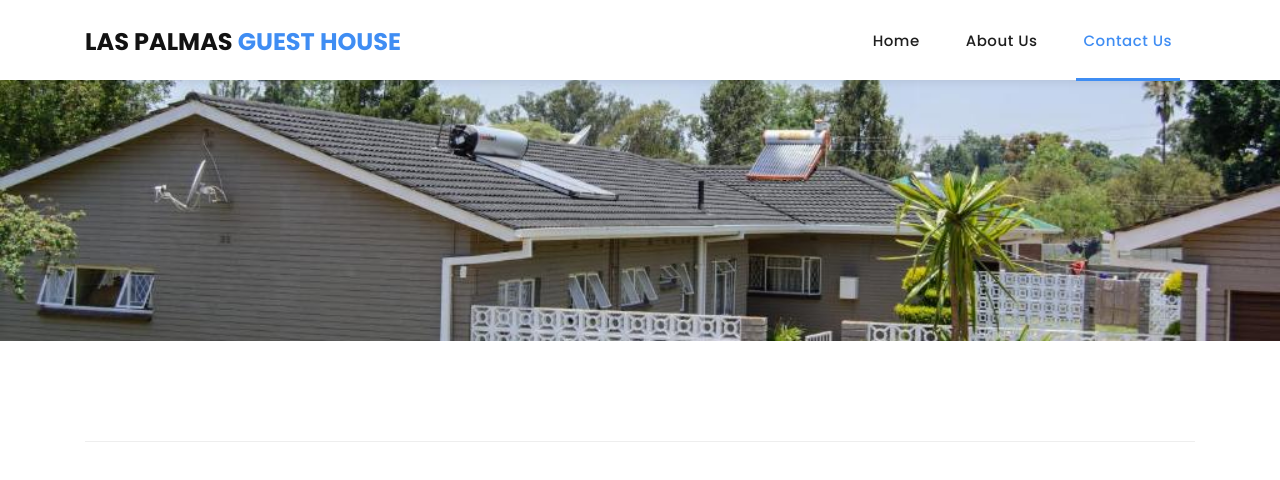
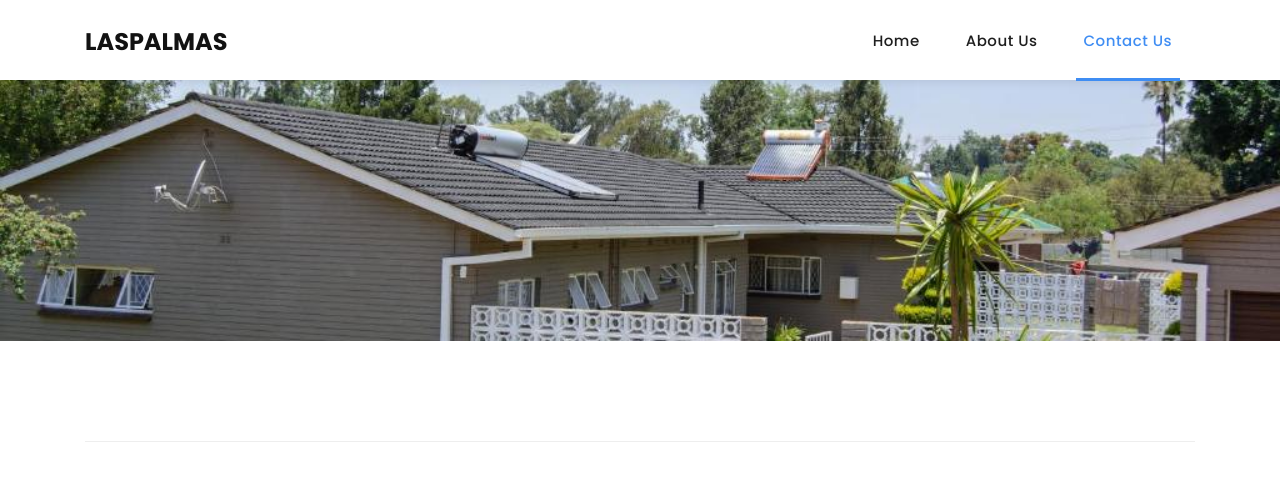
Before and after one commit to TafadzwaNigel/Las-Palmas-Guest-House, a plain HTML site: page contact.html in a window 1280 px wide. Shown: the top 480 px of the page. Drawn offline with Linux system fonts and the light colour scheme.

Commit message:
appearance

```diff
--- a/contact.html
+++ b/contact.html
@@ -44,7 +44,7 @@ https://templatemo.com/tm-546-sixteen-clothing
     <header class="">
       <nav class="navbar navbar-expand-lg">
         <div class="container">
-          <a class="navbar-brand" href="index.html"><h2 style="color:rgb(55, 182, 4) ;">Las Palmas <em>Guest House</em></h2></a>
+          <a class="navbar-brand" href="index.html"><h2 style="color:rgb(55, 182, 4) ;">LasPalmas</h2></a>
           <button class="navbar-toggler" type="button" data-toggle="collapse" data-target="#navbarResponsive" aria-controls="navbarResponsive" aria-expanded="false" aria-label="Toggle navigation">
             <span class="navbar-toggler-icon"></span>
           </button>
```
Also changed, not shown: about.html (+1 -1 lines), index.html (+1 -1 lines).
